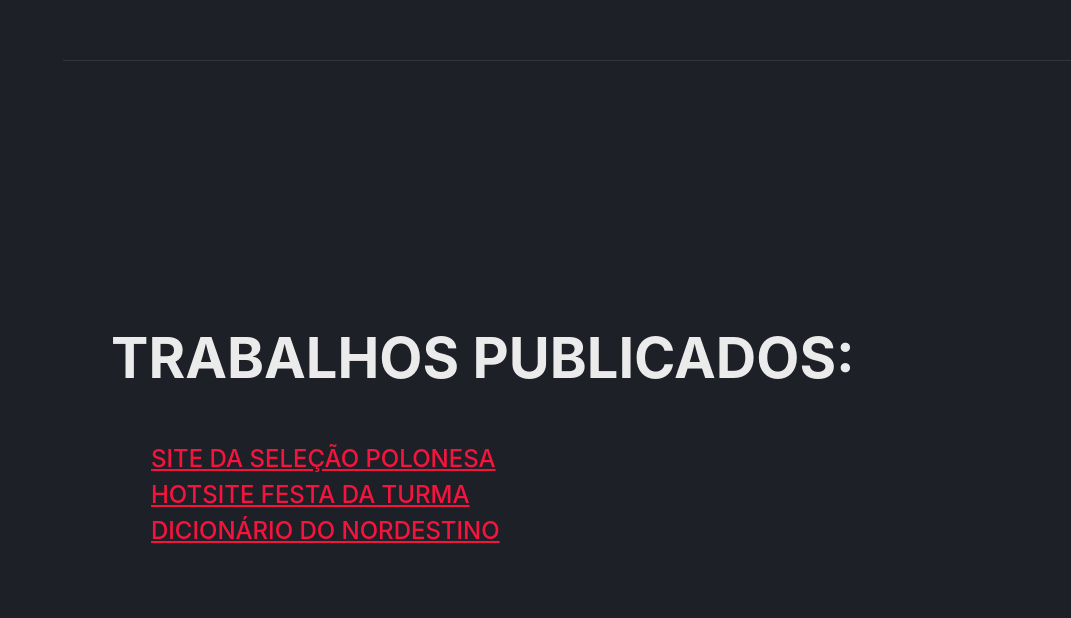
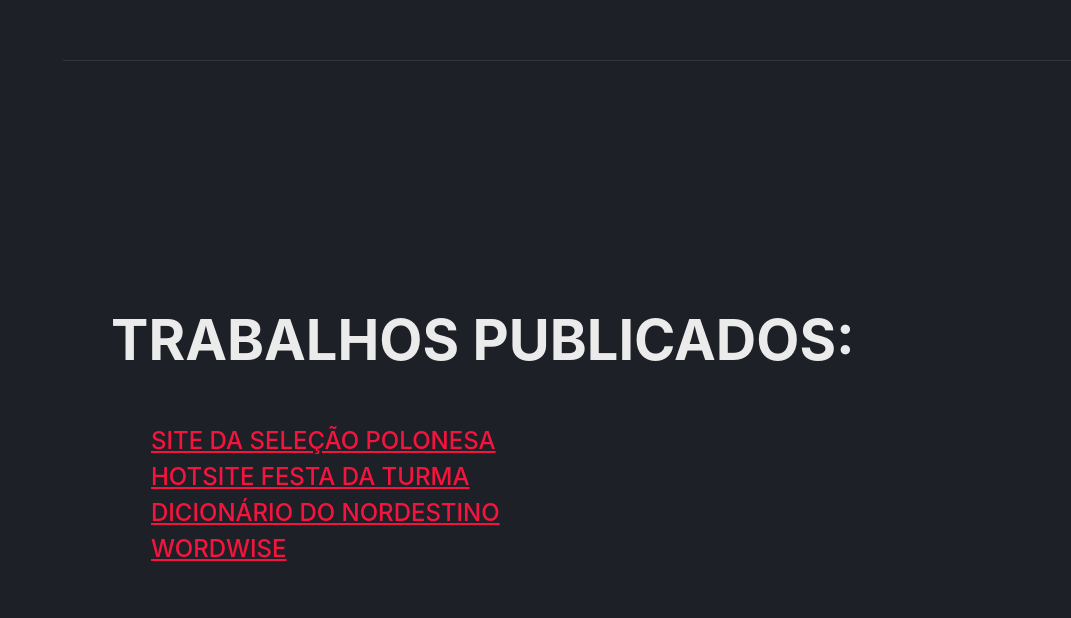
Before and after one commit to Fabbio-Studios/my-portfolio, a plain HTML site: page index.html in a window 1280 px wide. Shown: the part 3944-4562 px from the top of the page, without its empty margins (209-1280 px from the left). Drawn offline with nearby package versions, Linux system fonts and the light colour scheme; a web font is replaced by a local one.

Commit message:
wordwise added to "published works"

```diff
--- a/index.html
+++ b/index.html
@@ -144,6 +144,9 @@
                         <li>
                             <a href="https://arioliveira.com/webdesign/dicionarionordestino/" target="new">Dicionário do Nordestino</a>
                         </li>
+                        <li>
+                            <a href="https://luizguilhermemoura.pythonanywhere.com" target="new">WordWise</a>
+                        </li>
                     </ul>
                 </div>
             </section>
```
